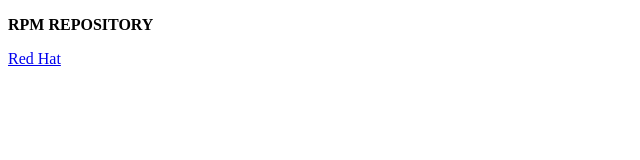
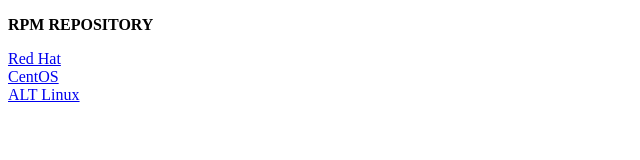
Before and after one commit to intrahouseio/ih-v5-packages, a website: page @repositories/rpm/index.html in a window 1280 px wide. Shown: the whole page, without its empty margins (0-640 px from the left). Drawn offline with Linux system fonts and the light colour scheme.

Commit message:
rpm prod

```diff
--- a/@repositories/rpm/index.html
+++ b/@repositories/rpm/index.html
@@ -9,5 +9,9 @@
   <p><b>RPM REPOSITORY</b></p>
   <a href="/redhat">Red Hat</a>
   </br>
+  <a href="/centos">CentOS</a>
+  </br>
+  <a href="/altlinux">ALT Linux</a>
+  </br>
 </body>
 </html>
```
Also changed, not shown: 2 other files.
